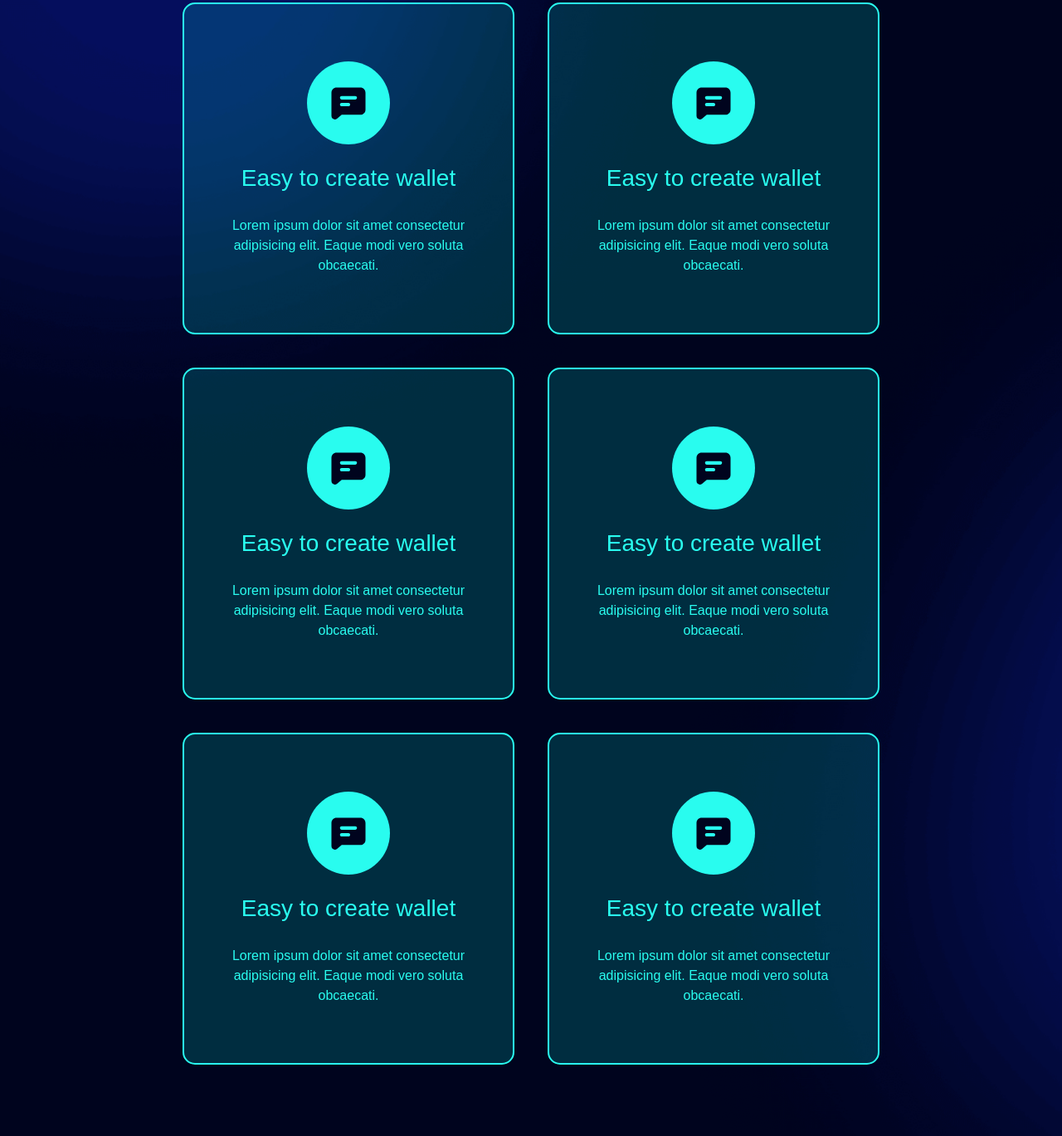
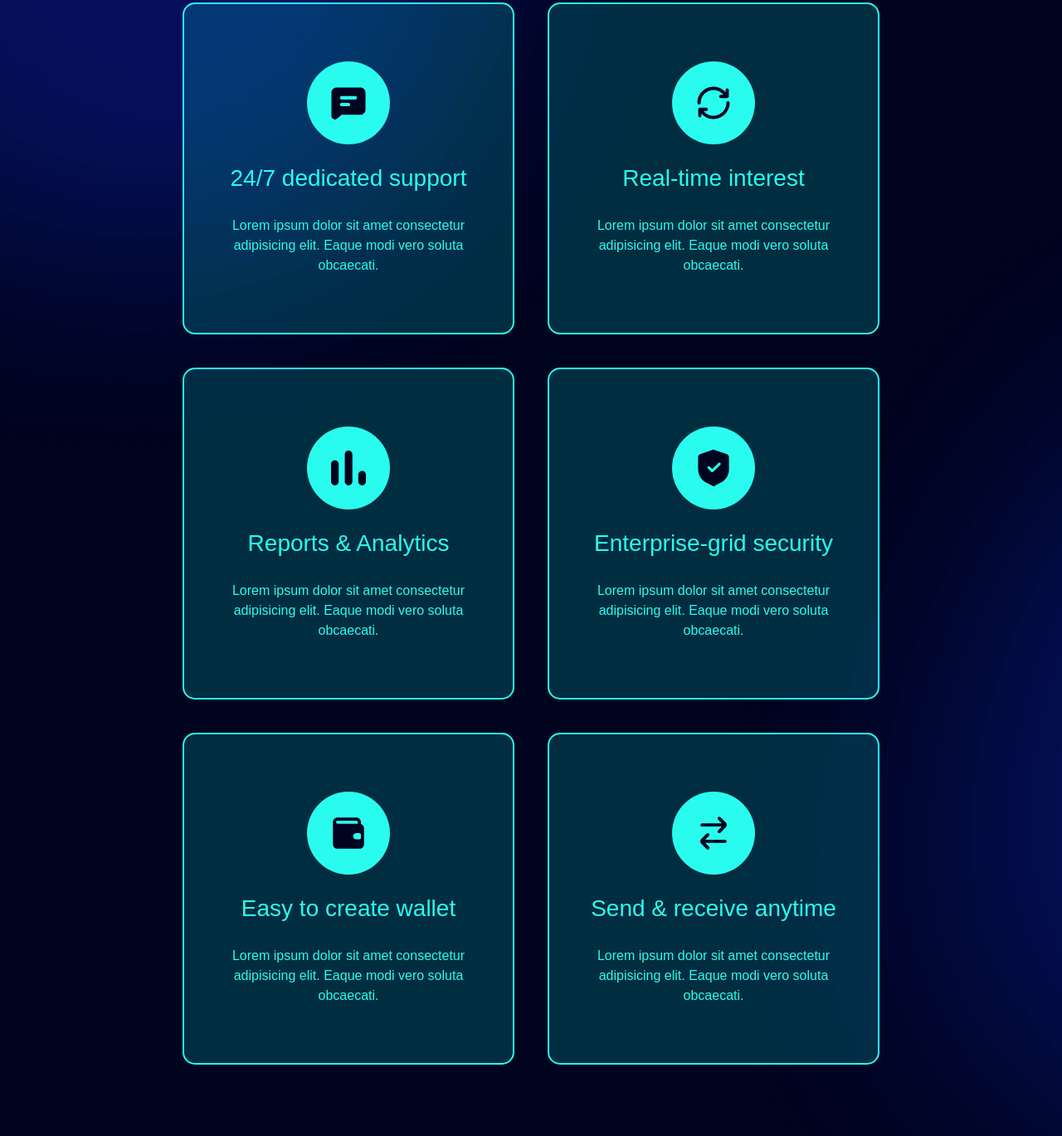
Before and after one commit to hannie404/blockchain, a plain HTML site: page index.html in a window 1280 px wide. Shown: the part 871-2240 px from the top of the page at 83% size. Drawn offline with nearby package versions, Linux system fonts and the light colour scheme.

Commit message:
editing cards

```diff
--- a/index.html
+++ b/index.html
@@ -76,32 +76,32 @@
                 <div class="reasons-cards">
                     <div class="card d-flex flex-column">
                         <img src="./assets/public/61d3a5098850a61879891cd8-homeperk06defixtemplate-1.svg" class="card-icon" alt="card">
-                        <h3 class="card-text mt-4">Easy to create wallet</h3>
+                        <h3 class="card-text mt-4">24/7 dedicated support</h3>
                         <p class="card-p">Lorem ipsum dolor sit amet consectetur adipisicing elit. Eaque modi vero soluta obcaecati.</p>
                     </div>
                     <div class="card d-flex flex-column">
-                        <img src="./assets/public/61d3a5098850a61879891cd8-homeperk06defixtemplate-1.svg" class="card-icon" alt="card">
+                        <img src="./assets/public/61d3a5098850a65721891cdb-homeperk04defixtemplate-1.svg" class="card-icon" alt="card">
+                        <h3 class="card-text  mt-4">Real-time interest</h3>
+                        <p class="card-p">Lorem ipsum dolor sit amet consectetur adipisicing elit. Eaque modi vero soluta obcaecati.</p>
+                    </div>
+                    <div class="card d-flex flex-column">
+                        <img src="./assets/public/61d3a5098850a66419891cd6-homeperk03defixtemplate-1.svg" class="card-icon" alt="card">
+                        <h3 class="card-text  mt-4">Reports & Analytics</h3>
+                        <p class="card-p">Lorem ipsum dolor sit amet consectetur adipisicing elit. Eaque modi vero soluta obcaecati.</p>
+                    </div>
+                    <div class="card d-flex flex-column">
+                        <img src="./assets/public/61d3a5098850a67634891cd9-homeperk05defixtemplate-1.svg" class="card-icon" alt="card">
+                        <h3 class="card-text  mt-4">Enterprise-grid security</h3>
+                        <p class="card-p">Lorem ipsum dolor sit amet consectetur adipisicing elit. Eaque modi vero soluta obcaecati.</p>
+                    </div>
+                    <div class="card d-flex flex-column">
+                        <img src="./assets/public/61d3a5098850a6d925891cda-homeperk01defixtemplate-1.svg" class="card-icon" alt="card">
                         <h3 class="card-text  mt-4">Easy to create wallet</h3>
                         <p class="card-p">Lorem ipsum dolor sit amet consectetur adipisicing elit. Eaque modi vero soluta obcaecati.</p>
                     </div>
                     <div class="card d-flex flex-column">
-                        <img src="./assets/public/61d3a5098850a61879891cd8-homeperk06defixtemplate-1.svg" class="card-icon" alt="card">
-                        <h3 class="card-text  mt-4">Easy to create wallet</h3>
-                        <p class="card-p">Lorem ipsum dolor sit amet consectetur adipisicing elit. Eaque modi vero soluta obcaecati.</p>
-                    </div>
-                    <div class="card d-flex flex-column">
-                        <img src="./assets/public/61d3a5098850a61879891cd8-homeperk06defixtemplate-1.svg" class="card-icon" alt="card">
-                        <h3 class="card-text  mt-4">Easy to create wallet</h3>
-                        <p class="card-p">Lorem ipsum dolor sit amet consectetur adipisicing elit. Eaque modi vero soluta obcaecati.</p>
-                    </div>
-                    <div class="card d-flex flex-column">
-                        <img src="./assets/public/61d3a5098850a61879891cd8-homeperk06defixtemplate-1.svg" class="card-icon" alt="card">
-                        <h3 class="card-text  mt-4">Easy to create wallet</h3>
-                        <p class="card-p">Lorem ipsum dolor sit amet consectetur adipisicing elit. Eaque modi vero soluta obcaecati.</p>
-                    </div>
-                    <div class="card d-flex flex-column">
-                        <img src="./assets/public/61d3a5098850a61879891cd8-homeperk06defixtemplate-1.svg" class="card-icon" alt="card">
-                        <h3 class="card-text mt-4">Easy to create wallet</h3>
+                        <img src="./assets/public/61d3a5098850a6f8a1891cd7-homeperk02defixtemplate-1.svg" class="card-icon" alt="card">
+                        <h3 class="card-text mt-4">Send & receive anytime</h3>
                         <p class="card-p">Lorem ipsum dolor sit amet consectetur adipisicing elit. Eaque modi vero soluta obcaecati.</p>
                     </div>
                 </div>
```
